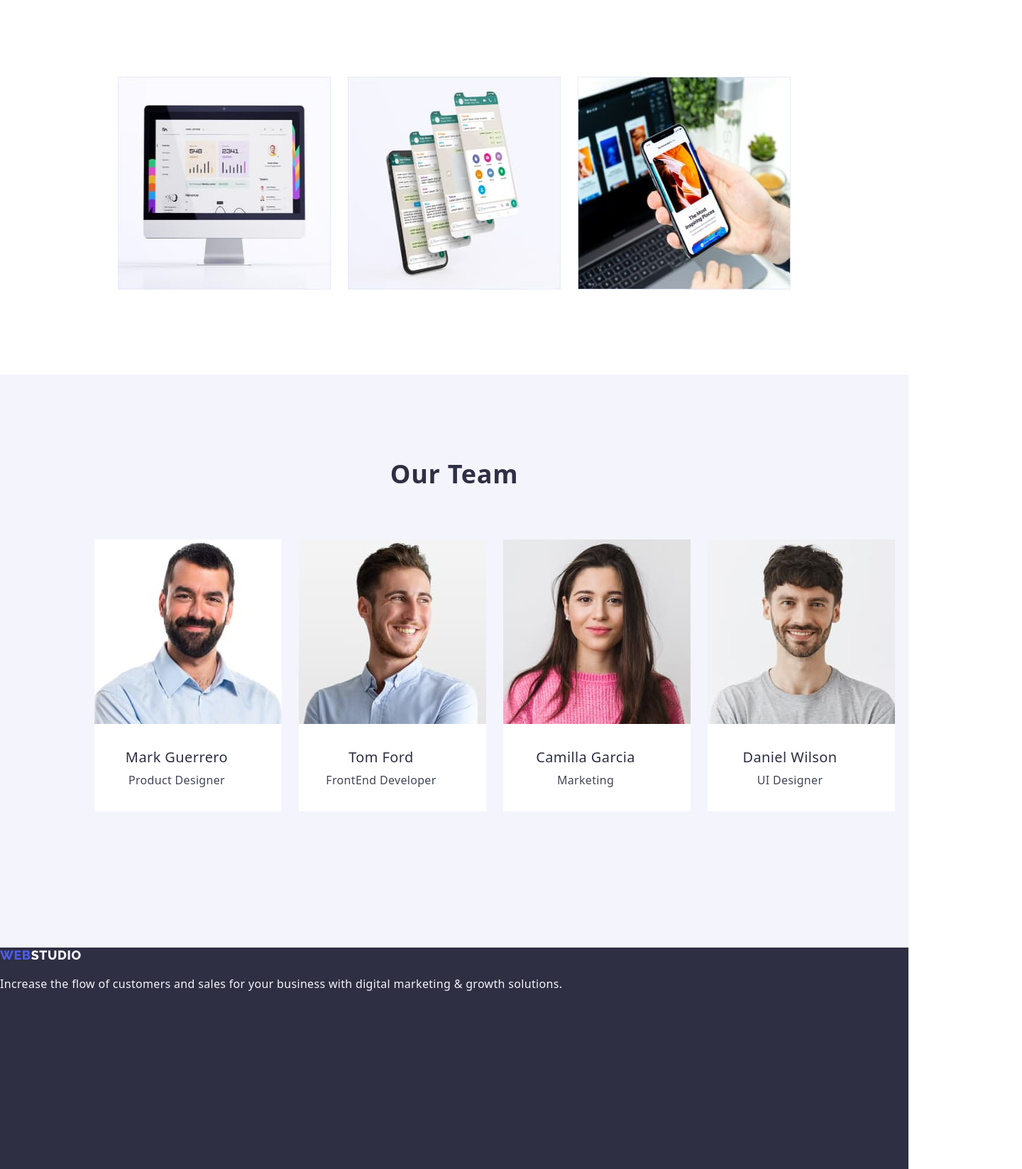
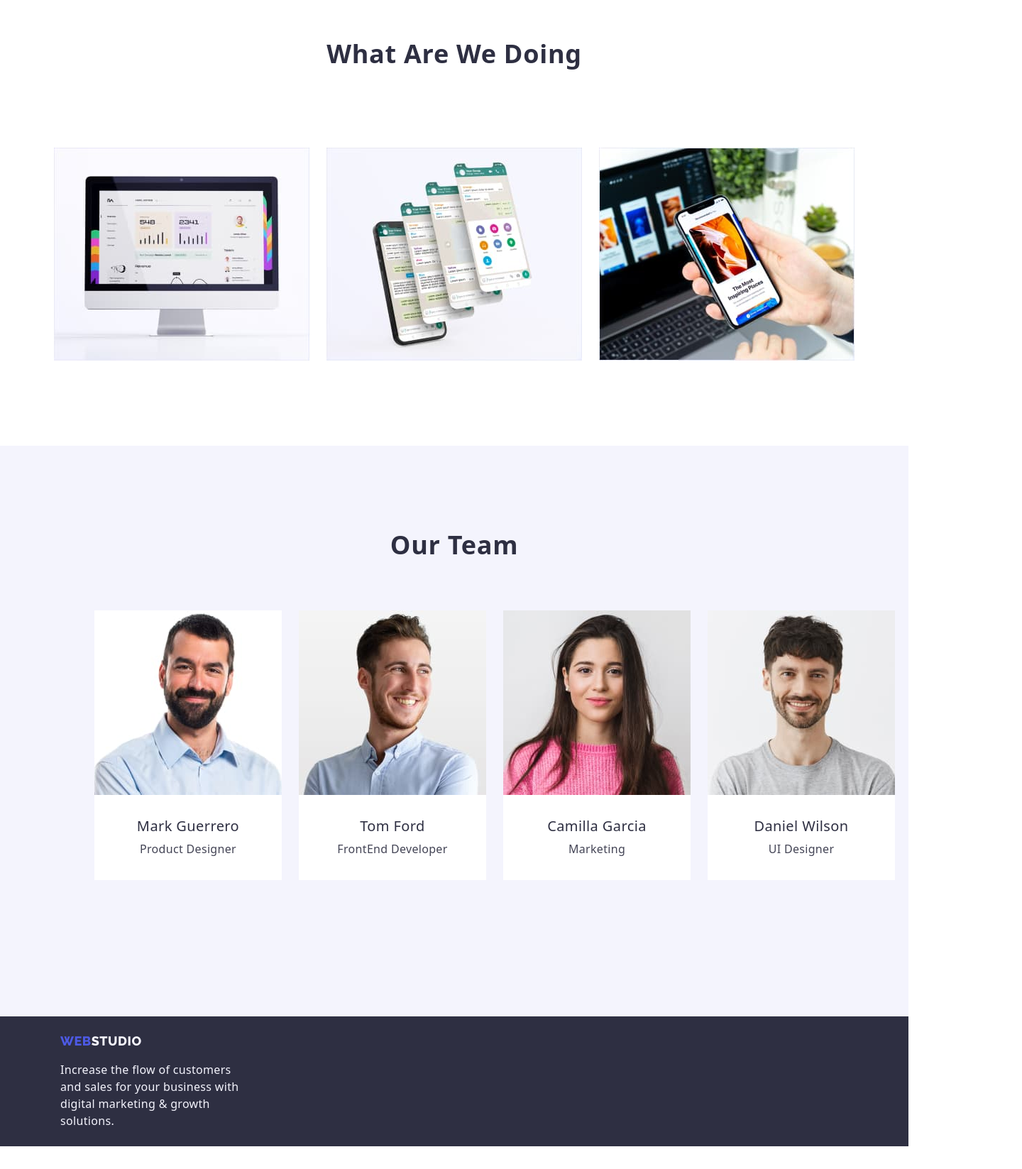
Before and after one commit to alistaircareer/goit-markup-hw-03, a plain HTML site: page index.html in a window 1280 px wide. Shown: the part 935-2582 px from the top of the page at 71% size, 1440 px wide, since content can reach past the window. After the commit the page ends 2550 px from the top, so only its background shows below. Drawn offline with nearby package versions, Linux system fonts and the light colour scheme.

Commit message:
fixed margins and img

```diff
--- a/css/styles.css
+++ b/css/styles.css
@@ -33,6 +33,8 @@ button {
     border:unset;
     outline: none;
     cursor: pointer;}
+img {
+    display: block;}
 a {
     text-decoration: none;}
 .container {
@@ -64,12 +66,13 @@ section {
 .navcontainer {
     display: flex;
     justify-content: space-between;
+    padding: 24px;
 }
 .nav-list {
     display:inline-flex;
     gap: 40px;
 }
-    .nav-item {
+ .nav-item {
     text-transform: capitalize;}
 .nav-item-link:hover, .nav-item-link:focus, .nav-item-link:active, .address-item-link:hover, .address-item-link:focus, .address-item-link:active {
     color: var(--ocean);}
@@ -121,14 +124,13 @@ section {
     height: 2592px;}
 .features-list {
     display: flex;
+    justify-content: space-between;
     gap: 8px;
 }
 .features-list-item{
-    display: flex;
     width: 264px;
     flex-direction: column;
     align-items: flex-start;
-    gap: 8px;
 }
 .features-list-item-title, .ourteam-list-item-title, .demo-list-item-title {
     color: var(--navyblue);
@@ -163,9 +165,9 @@ section {
     margin-top: 112px;
 }
 .services-list-pictures-item {
-    display: inline-flex;
-    flex-direction: column;
-    align-items: flex-start;
+    justify-content: space-between;
+    width: 360px;
+    height: 300px;
 }
 .ourteam {
     background-color: var(--cloud);
@@ -187,13 +189,13 @@ section {
 }
 .ourteam-list-item-card {
     display: flex;
-    width: 232px;
     flex-direction: column;
     justify-content: center;
     align-items: center;
     gap: 8px;
     padding-top: 32px;
     padding-bottom: 32px;
+    border-radius: 0px 0px 4px 4px;
 }
 .ourteam-list-item{
     background-color: var(--white);
@@ -262,15 +264,15 @@ section {
     letter-spacing: 0.32px;
 }
 .footer-container {
-    width: 1440px;
-    height: 312px;
+    padding:24px;
     flex-shrink: 0;
 }
 footer {
     background-color: var(--navyblue);
 }
 .footer-content {
-    padding-top: 17.5px;
+    width: 264px;
+    margin-top: 17.5px;
     color: var(--cloud);
     font-size: 16px;
     line-height: 24px; /* 150% */
--- a/index.html
+++ b/index.html
@@ -32,7 +32,7 @@
         <main class="main">
             <section class="section-hero">
                 <div class="container">
-                    <h1 class="hero-title">Effective Solutions For Your Business</h1>
+                    <h1 class="hero-title">Effective Solutions<br> For Your Business</h1>
                     <button type="button" class="hero-button">Order Service</button>
                 </div>
             </section>
@@ -63,9 +63,9 @@
                 <div class="container">
                     <h2 class="services-title">What are we doing</h2>
                     <ul class="services-list-pictures">
-                        <li class="services-list-pictures-item"><img src="./images/img_1computer-2.jpg" alt="computer" height="300" width="300"></li>
-                        <li class="services-list-pictures-item"><img src="./images/rectangle_71phone-2.jpg" alt="app" height="300" width="300"></li>
-                        <li class="services-list-pictures-item"><img src="./images/img_3holding_phone-2.jpg" alt="holding phone" height="300" width="300"></li>
+                        <li><img src="./images/img_1computer-2.jpg" class="services-list-pictures-item" alt="computer"></li>
+                        <li><img src="./images/rectangle_71phone-2.jpg" class="services-list-pictures-item" alt="app"></li>
+                        <li><img src="./images/img_3holding_phone-2.jpg" class="services-list-pictures-item" alt="holding phone"></li>
                     </ul>
                 </div>
             </section>
```
Also changed, not shown: portfolio.html (+9 -9 lines).
